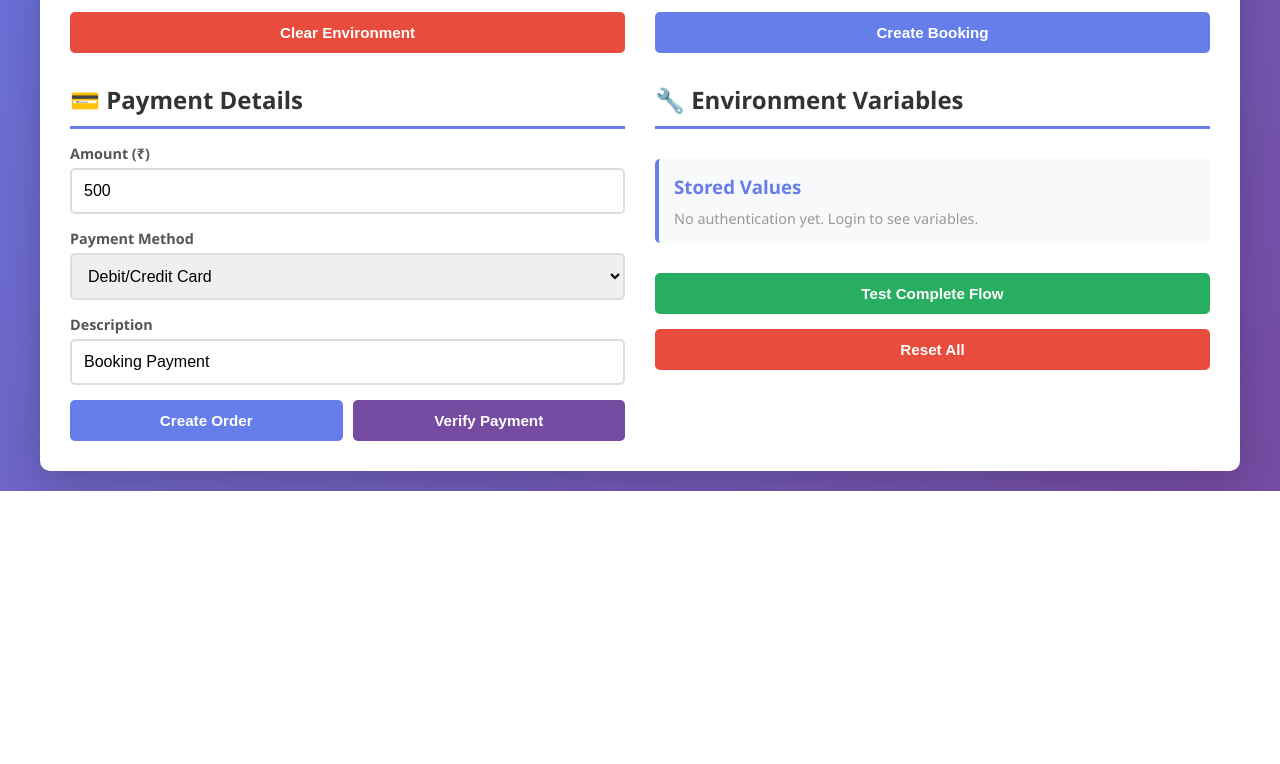
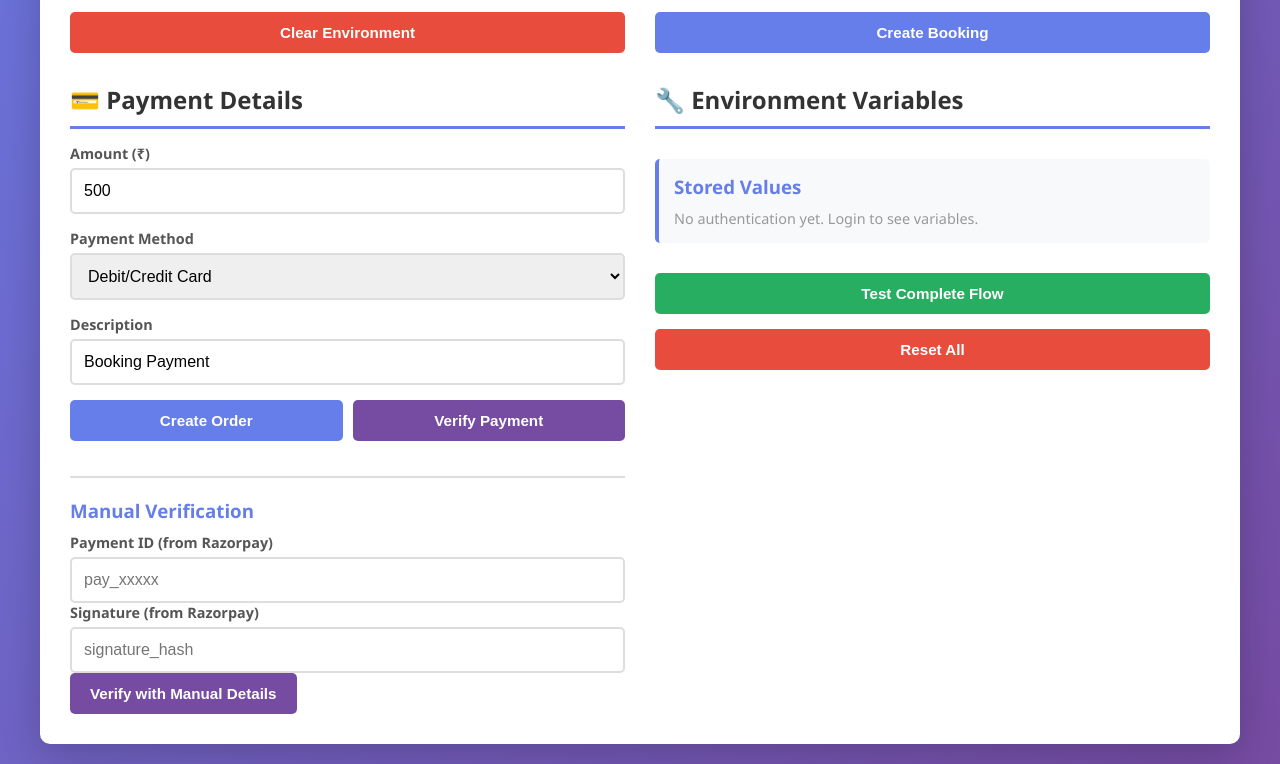
Before and after one commit to bittenshar/backendmongo, a website: page booking-payment-test.html in a window 1280 px wide. Shown: the part 701-1465 px from the top of the page. Before the commit the page ends 1192 px from the top, so only its background shows below. Drawn offline with Linux system fonts and the light colour scheme.

Commit message:
FIX: Payment verification - Import razorpayService and fix parameter names in update

```diff
--- a/booking-payment-test.html
+++ b/booking-payment-test.html
@@ -376,6 +376,23 @@
                     <button class="btn-secondary" onclick="verifyPayment()">Verify Payment</button>
                 </div>
 
+                <!-- Manual Verification Section -->
+                <div style="margin-top: 20px; padding-top: 20px; border-top: 2px solid #ddd;">
+                    <h3 style="color: #667eea; margin-bottom: 10px;">Manual Verification</h3>
+
+                    <div class="form-group">
+                        <label for="paymentId">Payment ID (from Razorpay)</label>
+                        <input type="text" id="paymentId" placeholder="pay_xxxxx">
+                    </div>
+
+                    <div class="form-group">
+                        <label for="paymentSignature">Signature (from Razorpay)</label>
+                        <input type="text" id="paymentSignature" placeholder="signature_hash">
+                    </div>
+
+                    <button class="btn-secondary" onclick="verifyPaymentManual()">Verify with Manual Details</button>
+                </div>
+
                 <div id="paymentStatus" class="status"></div>
                 <div id="paymentLoader" class="loader"></div>
 
@@ -633,6 +650,10 @@
                     return;
                 }
 
+                // Populate manual fields for reference
+                document.getElementById('paymentId').value = razorpayPaymentId;
+                document.getElementById('paymentSignature').value = razorpaySignature;
+
                 // Step 2: Verify the payment signature
                 showStatus('paymentStatus', 'Verifying payment signature...', 'info');
 
@@ -665,6 +686,60 @@
                 showLoader('paymentLoader', false);
                 showStatus('paymentStatus', `❌ Error: ${error.message}`, 'error');
                 console.error('Verify payment error:', error);
+            }
+        }
+
+        async function verifyPaymentManual() {
+            if (!env.userToken || !env.razorpayOrderId) {
+                showStatus('paymentStatus', '❌ Please create a payment order first', 'error');
+                return;
+            }
+
+            const razorpayPaymentId = document.getElementById('paymentId').value;
+            const razorpaySignature = document.getElementById('paymentSignature').value;
+
+            if (!razorpayPaymentId || !razorpaySignature) {
+                showStatus('paymentStatus', '❌ Please enter Payment ID and Signature', 'error');
+                return;
+            }
+
+            showLoader('paymentLoader', true);
+            showStatus('paymentStatus', 'Verifying payment with manual details...', 'info');
+
+            try {
+                const verifyData = {
+                    razorpayOrderId: env.razorpayOrderId,
+                    razorpayPaymentId: razorpayPaymentId,
+                    razorpaySignature: razorpaySignature
+                };
+
+                console.log('Sending verification request:', verifyData);
+
+                const verifyResponse = await fetch(`${API_BASE()}/api/payments/verify`, {
+                    method: 'POST',
+                    headers: {
+                        'Content-Type': 'application/json',
+                        'Authorization': `Bearer ${env.userToken}`
+                    },
+                    body: JSON.stringify(verifyData)
+                });
+
+                const verifyResult = await verifyResponse.json();
+                console.log('Verification response:', verifyResult);
+
+                showLoader('paymentLoader', false);
+
+                if (verifyResponse.ok) {
+                    showStatus('paymentStatus', '✅ Payment verified successfully!', 'success');
+                    showResponse('paymentResponse', 'paymentContent', verifyResult);
+                } else {
+                    showStatus('paymentStatus', `❌ Verification failed: ${verifyResult.message || 'Unknown error'}`, 'error');
+                    showResponse('paymentResponse', 'paymentContent', verifyResult);
+                }
+            } catch (error) {
+                showLoader('paymentLoader', false);
+                showStatus('paymentStatus', `❌ Error: ${error.message}`, 'error');
+                console.error('Manual verification error:', error);
             }
         }
 
--- a/src/features/payment/payment.service.js
+++ b/src/features/payment/payment.service.js
@@ -1,6 +1,7 @@
 const Razorpay = require('razorpay');
 const crypto = require('crypto');
 const Payment = require('./payment.model');
+const razorpayService = require('../../services/razorpay.service');
 
 // Validate Razorpay initialization
 let razorpay = null;
@@ -297,8 +298,8 @@ exports.verifyPaymentSignature = async ({
     payment = await Payment.findOneAndUpdate(
       { _id: payment._id },
       {
-        razorpayPaymentId: paymentId,
-        razorpaySignature: signature,
+        razorpayPaymentId: razorpayPaymentId,
+        razorpaySignature: razorpaySignature,
         status: (paymentDetails?.status === 'captured' || paymentDetails?.status === 'authorized') ? 'success' : (paymentDetails?.status || 'success'),
         metadata: paymentDetails,
         updatedAt: new Date(),
```
